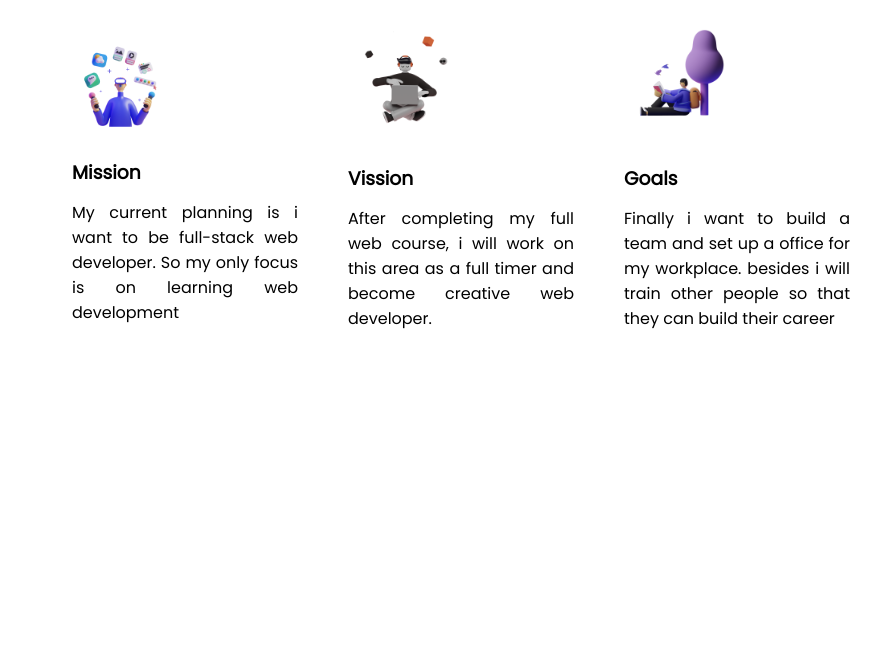
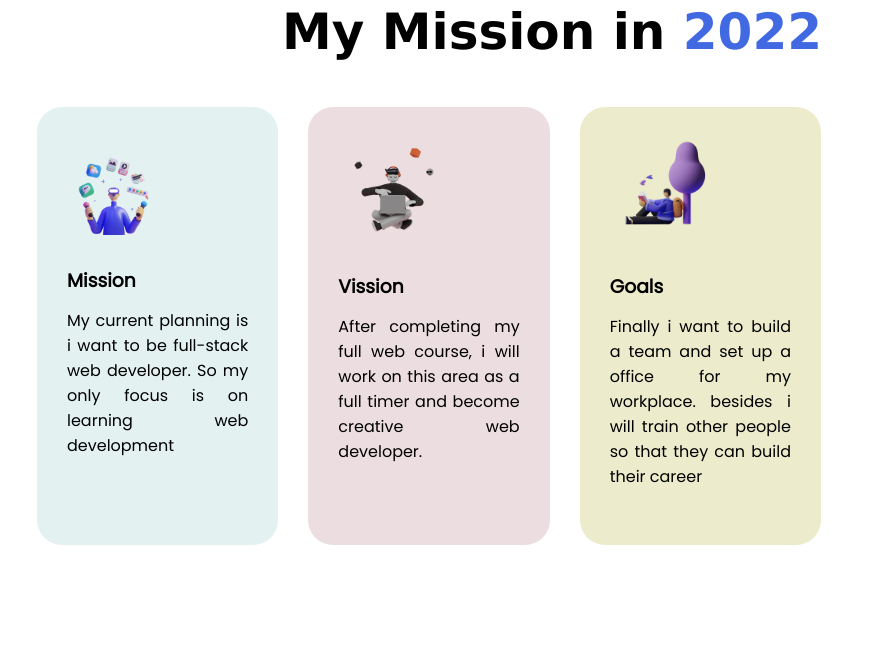
Before and after one commit to tarifbd/first-assignment, a plain HTML site: page index.html in a window 1280 px wide. Shown: the part 724-1374 px from the top of the page, without its empty margins (186-1075 px from the left). Before the commit the page ends 1181 px from the top, so only its background shows below. Drawn offline with Linux system fonts and the light colour scheme.

Commit message:
new entry

```diff
--- a/index.html
+++ b/index.html
@@ -13,7 +13,7 @@
 </head>
 
 <body>
-    <section class="flexible-container">
+    <section class="flexible-container margin-modify">
         <div class="divide-section">
             <h1 id="heading-one">Stay Focused on</h1>
             <h1 id="heading-two"><span class="color-choice">Mission 2022</span></h1>
@@ -33,22 +33,22 @@
         </div>
 
     </section>
-    <section>
+    <section class="margin-modify">
         <h1 class="modify-head">My Mission in <span class="highlight-year">2022</span></h1>
         <div class="flexible-container part-modify">
-            <div class="three-part">
+            <div id="back-color-one" class="three-part">
                 <img src="images/illustrators/illustrator-1.png" alt="">
                 <h3>Mission</h3><br>
                 <p>My current planning is i want to be full-stack web developer. So my only focus is on learning web
                     development</p>
             </div>
-            <div class="three-part">
+            <div id="back-color-two" class="three-part">
                 <img src="images/illustrators/illustrator-2.png" alt="">
                 <h3>Vission</h3><br>
                 <p>After completing my full web course, i will work on this area as a full timer and become creative web
                     developer.</p>
             </div>
-            <div class="three-part">
+            <div id="back-color-three" class="three-part">
                 <img src="images/illustrators/illustrator-3.png" alt="">
                 <h3>Goals</h3><br>
                 <p>Finally i want to build a team and set up a office for my workplace. besides i will train other
--- a/style.css
+++ b/style.css
@@ -15,7 +15,7 @@ font-family: 'Poppins', sans-serif;
     padding-top: 100px;
 }
 .divide-section img{
-    width: 60%;
+    width: 50%;
 }
 .image{
     position: top;
@@ -45,21 +45,44 @@ p{
     color: royalblue;
 }
 .modify-head{
-    padding-left: 500px;
+    padding-left: 400px;
     font-family: Verdana, Geneva, Tahoma, sans-serif;
 }
 .three-part{
-   display: block;
    width: 25%;
    padding-left: 50px;
+
 }
 .three-part img{
-    width: 50%;
+    width: 60%;
 }
 .part-modify{
-    margin-left: 200px;
-    margin-right: 160px;
+    margin-left: 100px;
+    margin-right: 100px;
+    padding: 5px 5px 5px;
 }
-.illustrator-edit{
-    width: 10px;
+#back-color-one{
+    border-radius: 25px;
+    background-color: rgb(228, 241, 241);
+    margin-right: 30px;
+    padding-right: 35px;
+    margin-left: 50px;
+    padding: 30px;
 }
+#back-color-two{
+    border-radius: 25px;
+    background-color: rgb(236, 222, 224);
+    margin-right: 30px;
+    padding-right: 35px;
+    padding: 30px;
+}
+#back-color-three{
+    border-radius: 25px;
+    background-color: rgb(236, 236, 204);
+    padding-right: 35px;
+    margin-right: 100px;
+    padding: 30px;
+}
+.margin-modify{
+    margin: 60px 60px 100px;
+}
```
